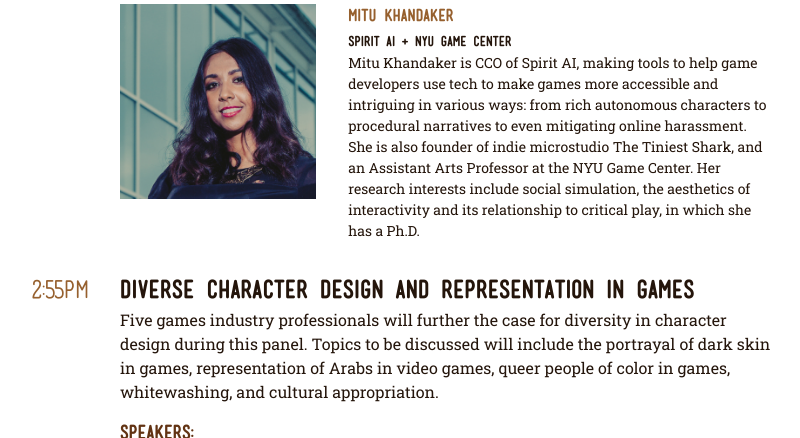
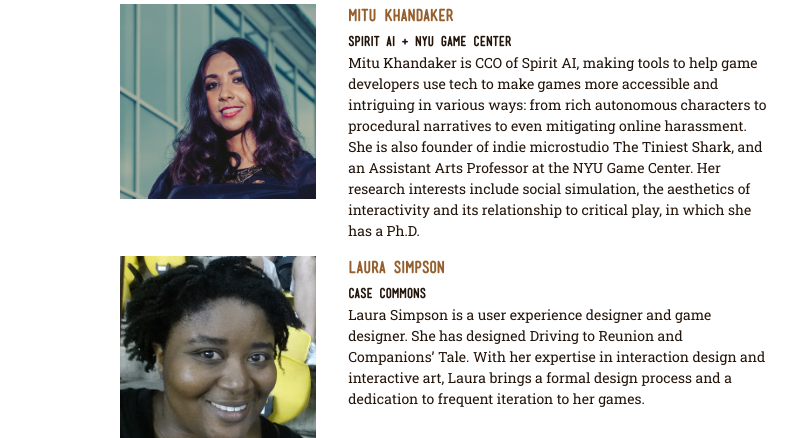
Before and after one commit to BrooklynGamery/gdocexpo, a Jekyll site: the page built from schedule/index.html, in a window 1280 px wide and 900 px high, scrolled down 3416 px, cut to the strip 0-438 px from the top of the window. Shown: the whole strip, without its empty margins (238-1038 px from the left). Built offline with Jekyll 4.4.1, drawn with Linux system fonts in a browser that asks for light colours; comment, search, counter and statistics services are not loaded.

Commit message:
updated speakers

```diff
--- a/_data/talks.yml
+++ b/_data/talks.yml
@@ -79,6 +79,11 @@
       company: Spirit AI + NYU Game Center
       photo: mitu-khandaker.jpg
       bio: "Mitu Khandaker is CCO of Spirit AI, making tools to help game developers use tech to make games more accessible and intriguing in various ways: from rich autonomous characters to procedural narratives to even mitigating online harassment. She is also founder of indie microstudio The Tiniest Shark, and an Assistant Arts Professor at the NYU Game Center. Her research interests include social simulation, the aesthetics of interactivity and its relationship to critical play, in which she has a Ph.D."
+      featured: true
+    - name: Laura Simpson
+      company: Case Commons
+      photo: laura-simpson.jpg
+      bio: "Laura Simpson is a user experience designer and game designer. She has designed Driving to Reunion and Companions’ Tale. With her expertise in interaction design and interactive art, Laura brings a formal design process and a dedication to frequent iteration to her games."
       featured: true
 - title: Diverse character design and representation in games
   time: 2:55PM
```
Also changed, not shown: assets/images/speakers/2017/laura-simpson.jpg (added).
